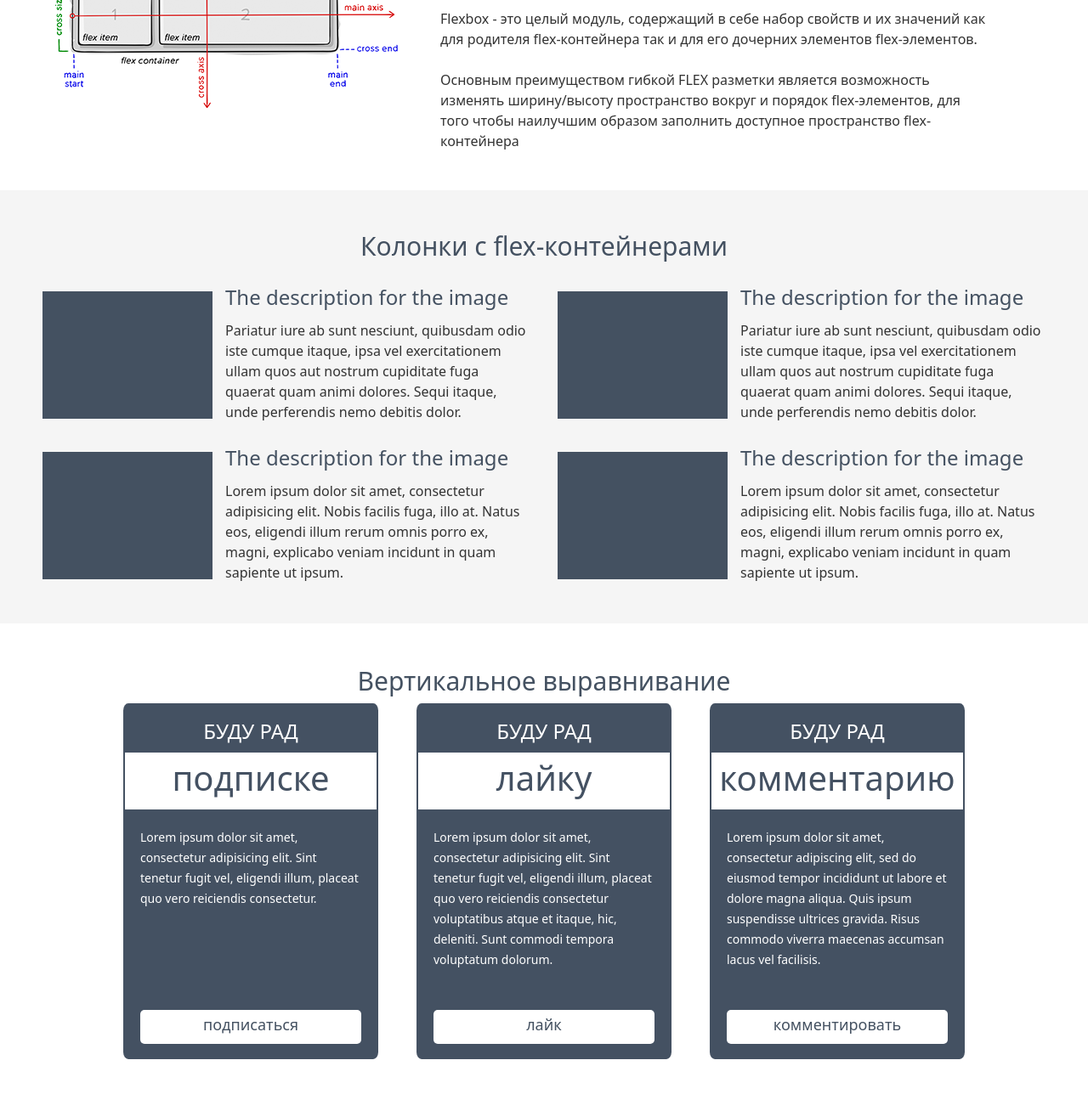
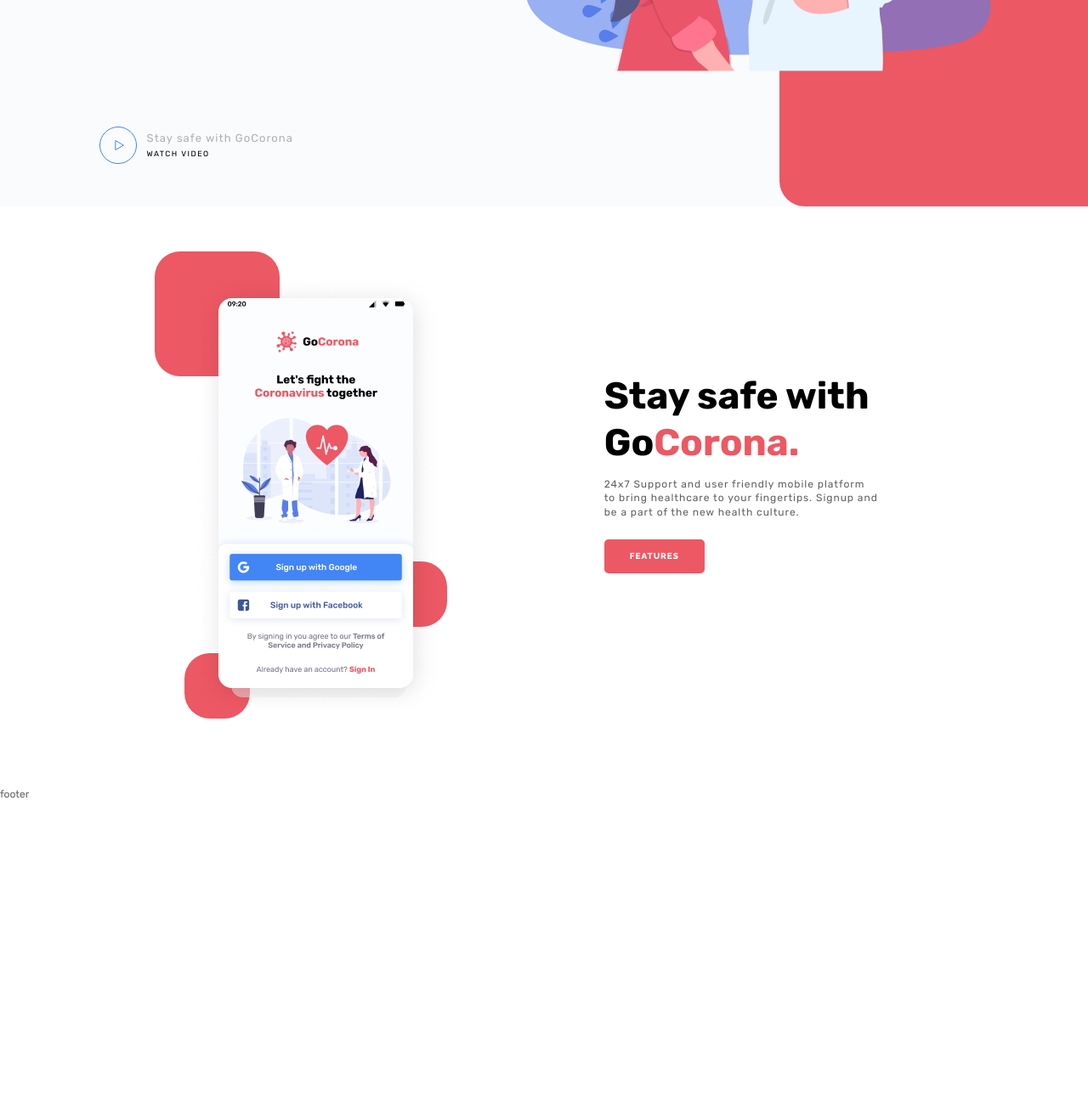
Before and after one commit to semeniukb/GoCorona, a website: page src/index.html in a window 1280 px wide. Shown: the part 461-1749 px from the top of the page at 85% size. After the commit the page ends 1405 px from the top, so only its background shows below. Drawn offline with Linux system fonts and the light colour scheme.

Commit message:
50% Done

```diff
--- a/src/index.html
+++ b/src/index.html
@@ -4,132 +4,88 @@
     <meta charset="UTF-8">
     <meta http-equiv="X-UA-Compatible" content="IE=edge">
     <meta name="viewport" content="width=device-width, initial-scale=1.0">
-    <title>Flexbox</title>
+    <title>GoCorona</title>
     <link rel="stylesheet" href="css/bootstrap-reboot.min.css">
-    <link rel="stylesheet" href="css/style.css">
+    <link rel="preconnect" href="https://fonts.googleapis.com">
+    <link rel="preconnect" href="https://fonts.gstatic.com" crossorigin>
+    <link href="https://fonts.googleapis.com/css2?family=Raleway:wght@700;800&family=Rubik:wght@400;700&display=swap" rel="stylesheet">
+    <link rel="stylesheet" href="css/style.min.css">
 </head>
 <body>
+    <div class="wrapper">
         <header class="header">
-        <div class="container">
-            <div class="header__wrap">
-                <div class="header__info">
-                    <h1 class="header__title">Привет, друг!</h1>
-                    <ul class="header__motivation">
-                        <li class="header__item">У тебя все получится!</li>
-                        <li class="header__item">Никогда не сдавайся!</li>
-                        <li class="header__item">Сегодня ты уже знаешь больше чем вчера!</li>
-                        <li class="header__item">Спасибо тебе за поддержку!</li>
+            <div class="header__container">
+                <a href="#" class="header__logo"><img src="img/logo.png" alt="logo"></a>
+                <nav class="header__menu menu">
+                    <ul class="menu__list">
+                        <li class="menu__item"><a href="#" class="menu__link">HOME</a></li>
+                        <li class="menu__item"><a href="#" class="menu__link">FEATURES</a></li>
+                        <li class="menu__item"><a href="#" class="menu__link">SUPPORT</a></li>
+                        <li class="menu__item"><a href="#" class="menu__link">CONTACT US</a></li>
                     </ul>
+                </nav>
+                <div class="header__button">
+                    <a href="" class="button button_blue">DOWNLOAD</a>
                 </div>
-
-                <div class="header__logo">
-                    <img src="img/logo.jpg" alt="logo" class="header__img">
-                </div>
-            </div>
-
             </div>
         </header>
 
-    <section class="flexbox">
-        <div class="container">
-            <div class="flexbox__wraper">
-                <div class="flexbox__image">
-                    <img src="img/structure.png" alt="structure" class="flexbox__img">
+        <main class="main">
+           <section class="started">
+               <div class="started__container">
+                   <div class="started__content">
+                       <div class="blocks">
+                           <h1 class="blocks__title title_blue">
+                               Take care of yours family’s <span>health.</span>
+                            </h1>
+                           <div class="blocks__subtitle">
+                               All in one destination for COVID-19 health queries. <br> Consult 10,000+ health workers about your concerns.
                             </div>
-                <div class="flexbox__info">
-                    <h2 class="subtitle">Что такое FlexBox?</h2>
-                    <div class="flexbox__descr">
-                        Flexbox - это целый модуль, содержащий в себе набор свойств и их значений как для родителя flex-контейнера так и для его дочерних элементов flex-элементов.
-                        <br><br>
-                        Основным преимуществом гибкой FLEX разметки является возможность изменять ширину/высоту пространство вокруг и порядок flex-элементов, для того чтобы наилучшим образом заполнить доступное пространство flex-контейнера
+                           <a href="" class="blocks__button button">GET STARTED</a>
                        </div>
+                   </div>
+                   <div class="started__image">
+                       <img src="img/people.png" alt="doctor with a child">
+                   </div>
+                   <a href="#" class="video">
+                    <div class="video__img">
+                        <img src="img/play.svg" alt="play">
+                    </div>
+                    <div class="video__body">
+                        <div class="video__title">Stay safe with GoCorona</div>
+                        <div class="video__text">Watch Video</div>
+                    </div>
+                    </a>
+               </div>
+           </section>
+           <section class="safe">
+               <div class="safe__container">
+                   <div class="safe__content">
+                       <div class="safe__image">
+                            <div class="safe__picture">
+                                <img src="img/phone_2.png" alt="Phone">
+                            </div>
+                            <div class="safe__item safe__item_one"></div>
+                            <div class="safe__item safe__item_two"></div>
+                            <div class="safe__item safe__item_three"></div>
+                        </div>
+                       <div class="blocks safe__blocks">
+                            <h2 class="blocks__title">
+                                Stay safe with Go<span>Corona.</span>
+                            </h2>
+                            <div class="blocks__subtitle">
+                                24x7 Support and user friendly mobile platform to bring healthcare to your fingertips. Signup and be a part of the new health culture.
+                            </div>
+                            <a href="" class="blocks__button button">Features</a>
                         </div>
                    </div>
                </div>
            </section>
-
-    <section class="blocks">
-        <div class="container">
-            <h2 class="subtitle subtitle_tac">Колонки с flex-контейнерами</h2>
-            <div class="blocks__items">
-                <div class="blocks__item">
-                    <div class="blocks__square"></div>
-                    <div class="blocks__info">
-                        <div class="blocks__subheader">The description for the image</div>
-                        <div class="blocks__descr">Pariatur iure ab sunt nesciunt, quibusdam odio iste cumque itaque, ipsa vel exercitationem ullam quos aut nostrum cupiditate fuga quaerat quam animi dolores. Sequi itaque, unde perferendis nemo debitis dolor.</div>
-                    </div>
-                </div>
-                <div class="blocks__item">
-                    <div class="blocks__square"></div>
-                    <div class="blocks__info">
-                        <div class="blocks__subheader">The description for the image</div>
-                        <div class="blocks__descr">Pariatur iure ab sunt nesciunt, quibusdam odio iste cumque itaque, ipsa vel exercitationem ullam quos aut nostrum cupiditate fuga quaerat quam animi dolores. Sequi itaque, unde perferendis nemo debitis dolor.</div>
-                    </div>
-                </div>
-                <div class="blocks__item">
-                    <div class="blocks__square"></div>
-                    <div class="blocks__info">
-                        <div class="blocks__subheader">The description for the image</div>
-                        <div class="blocks__descr">Lorem ipsum dolor sit amet, consectetur adipisicing elit. Nobis facilis fuga, illo at. Natus eos, eligendi illum rerum omnis porro ex, magni, explicabo veniam incidunt in quam sapiente ut ipsum.</div>
-                    </div>
-                </div>
-                <div class="blocks__item">
-                    <div class="blocks__square"></div>
-                    <div class="blocks__info">
-                        <div class="blocks__subheader">The description for the image</div>
-                        <div class="blocks__descr">Lorem ipsum dolor sit amet, consectetur adipisicing elit. Nobis facilis fuga, illo at. Natus eos, eligendi illum rerum omnis porro ex, magni, explicabo veniam incidunt in quam sapiente ut ipsum.</div>
-                    </div>
-                </div>
-            </div>
-        </div>
-    </section>
-
-    <section class="vertical">
-        <div class="container">
-            <h2 class="subtitle subtitle_tac">Вертикальное выравнивание</h2>
-            <div class="body">
-                <div class="vertical__items">
-                    <div class="column">
-                        <div class="vertival__item">
-                            <h3 class="vertical__title">буду рад</h3>
-                            <div class="vertical__subtitle">подписке</div>
-                            <div class="vertical__descr">
-                                Lorem ipsum dolor sit amet, consectetur adipisicing elit. Sint tenetur fugit vel, eligendi illum, placeat quo vero reiciendis consectetur.
-                            </div>
-                            <button class="button">подписаться</button>
-                        </div>
-                    </div>
-                    <div class="column">
-                        <div class="vertival__item">
-                            <h3 class="vertical__title">буду рад</h3>
-                            <div class="vertical__subtitle">лайку</div>
-                            <div class="vertical__descr">
-                                Lorem ipsum dolor sit amet, consectetur adipisicing elit. Sint tenetur fugit vel, eligendi illum, placeat quo vero reiciendis consectetur voluptatibus atque et itaque, hic, deleniti. Sunt commodi tempora voluptatum dolorum.
-                                <br><br>
-
-                            </div>
-                            <button class="button">лайк</button>
-                        </div>
-                    </div>
-                    <div class="column">
-                        <div class="vertival__item">
-                            <h3 class="vertical__title">буду рад</h3>
-                            <div class="vertical__subtitle">комментарию</div>
-                            <div class="vertical__descr">
-                                Lorem ipsum dolor sit amet, consectetur adipiscing elit, sed do eiusmod tempor incididunt ut labore et dolore magna aliqua. Quis ipsum suspendisse ultrices gravida. Risus commodo viverra maecenas accumsan lacus vel facilisis.
-                            </div>
-                            <button class="button">комментировать</button>
-                        </div>
-                    </div>
-                </div>
-            </div>
-        </div>
-
-    </section>
+        </main>
 
         <footer class="footer">
-        <div class="footer__line">Фрилансер по жизни 2019</div>
+            footer
         </footer>
-    Lorem ipsum dolor sit amet consectetur adipisicing elit. Non quam qui nobis voluptatibus doloribus omnis, in sunt deserunt voluptas maxime minus tempora voluptatum facere vel blanditiis officiis. Voluptates, minima ratione!
+    </div>
 </body>
 </html>
--- /dev/null
+++ b/src/sass/_blocks.sass
@@ -0,0 +1,19 @@
+.blocks
+    &__title
+        font-family: 'Rubik'
+        font-weight: 700
+        font-size: 44px
+        color: #000
+        line-height: 126%
+        &:not(:last-child)
+            margin-bottom: 12px
+        span
+            color: #EC5863
+    &__subtitle
+        font-weight: 400
+        letter-spacing: 0.08em
+        line-height: 138.5%
+        margin-bottom: 24px
+.title_blue
+    span
+        color: #4285F4
--- /dev/null
+++ b/src/sass/_safe.sass
@@ -0,0 +1,49 @@
+.safe .safe__container
+    padding: 25px 0px 80px 50px
+
+.safe
+    &__content
+        display: flex
+        align-items: center
+    &__image
+        flex: 0 1 50%
+        margin-right: 110px
+        position: relative
+    &__picture
+        display: flex
+        justify-content: center
+        padding: 55px 0 0 0
+        z-index: 10
+        &::after
+            content: ''
+            position: absolute
+            bottom: 25px
+            left: 125px
+            width: 206px
+            height: 27px
+            background: rgba(240, 240, 240, 0.49)
+            border-radius: 16px
+            z-index: -1
+    &__blocks
+        flex: 0 1 50%
+        padding-right: 150px
+    &__item
+        background: #EC5863
+        border-radius: 30px
+        position: absolute
+        width: 77px
+        height: 77px
+    &__item_one
+        width: 147px
+        height: 147px
+        top: 28px
+        left: 35px
+        z-index: -1
+    &__item_two
+        bottom: 0
+        left: 70px
+        z-index: -2
+    &__item_three
+        bottom: 108px
+        right: 75px
+        z-index: -1
--- /dev/null
+++ b/src/sass/_started.sass
@@ -0,0 +1,60 @@
+.started
+    background-color: #FAFBFD
+
+
+    &__content
+        flex: 0 1 48%
+        padding-left: 20px
+
+    &__image
+        z-index: 2
+        flex: 0 1 52%
+        img
+            max-width: 100%
+    &__container
+        position: relative
+        &::before
+            content: ''
+            position: absolute
+            width: 100vw
+            height: 100%
+            right: 267px
+            top: 0
+            border-radius: 30px 0 0 30px
+            background-color: #ec5863
+            transform: translate(100%, 0px)
+
+
+
+.started .started__container
+    padding: 150px 0 50px 0
+    display: flex
+    flex-wrap: wrap
+    align-items: center
+
+
+
+
+.video
+    display: flex
+    align-items: center
+    text-decoration: none
+    margin-top: 65px
+    margin-left: 20px
+    &__title
+        font-weight: 400
+        font-size: 13px
+        line-height: 126%
+        letter-spacing: 0.08em
+        color: #B0B0B0
+        text-transform: none
+        margin-bottom: 5px
+    &__text
+        font-weight: 400
+        font-size: 9px
+        line-height: 126%
+        letter-spacing: 0.165em
+        text-transform: uppercase
+        color: #000000
+    &__img
+        margin-right: 12px
--- a/src/sass/style.sass
+++ b/src/sass/style.sass
@@ -0,0 +1,100 @@
+@import 'started'
+@import 'blocks'
+@import 'safe'
+
+html, body
+    // height: 100%
+body
+    font-family: 'Rubik', sans-serif
+    font-size: 12px
+    color: #616161
+
+[class*="__container"]
+    max-width: 1087px
+    margin: 0 auto
+    padding: 0 15px
+
+
+
+.wrapper
+    overflow: hidden
+    display: flex
+    flex-direction: column
+    height: 100%
+.main
+    flex: 1 1 auto
+    position: relative
+
+.header
+    position: absolute
+    top: 0
+    left: 0
+    width: 100%
+    z-index: 50
+    &__container
+        display: flex
+        min-height: 114px
+        align-items: center
+    &__menu
+        flex: 1 1 auto
+    &__button
+        flex: 0 0 252px
+        display: flex
+        justify-content: flex-end
+
+
+.menu
+    display: flex
+    justify-content: flex-end
+    &__list
+        display: flex
+        margin: 0
+        padding: 0
+    &__item
+        list-style-type: none
+        margin-right: 40px
+    &__link
+        text-decoration: none
+        font-family: 'Raleway'
+        font-style: normal
+        font-weight: 700
+        font-size: 10px
+        line-height: 1.2
+        letter-spacing: 0.14em
+        color: #000000
+        text-transform: uppercase
+
+
+.button
+    display: inline-block
+    font-family: Raleway
+    font-size: 10px
+    text-transform: uppercase
+    line-height: 12px
+    font-weight: 800
+    text-decoration: none
+    letter-spacing: 1px
+    color: #FCFDFE
+    border-radius: 5px
+    padding: 14px 30px
+    background-color: #EC5863
+    transition: all 0.3s
+    &:hover
+        color: #FCFDFE
+        background-color: #e92d3a
+    &_blue
+        background-color: #4285F4
+        &:hover
+            background-color: #2171f1
+
+
+
+
+
+
+
+
+
+
+
+@import "media"
```
Also changed, not shown: src/sass/_media.sass (added, +27 -0 lines), src/css/style.css (deleted), src/css/style.min.css, src/img/Daily.png (added), src/img/Rectangle 15.png (added), src/img/daw.png (deleted), src/img/logo.jpg (deleted), src/img/logo.png (added), src/img/people.png (added), src/img/phone.png (added), src/img/phone.svg (added), src/img/phone_2.png (added), src/img/play.svg (added), src/img/structure.png (deleted), 1 other file. Lines whose indentation alone changed are shown as unchanged.
